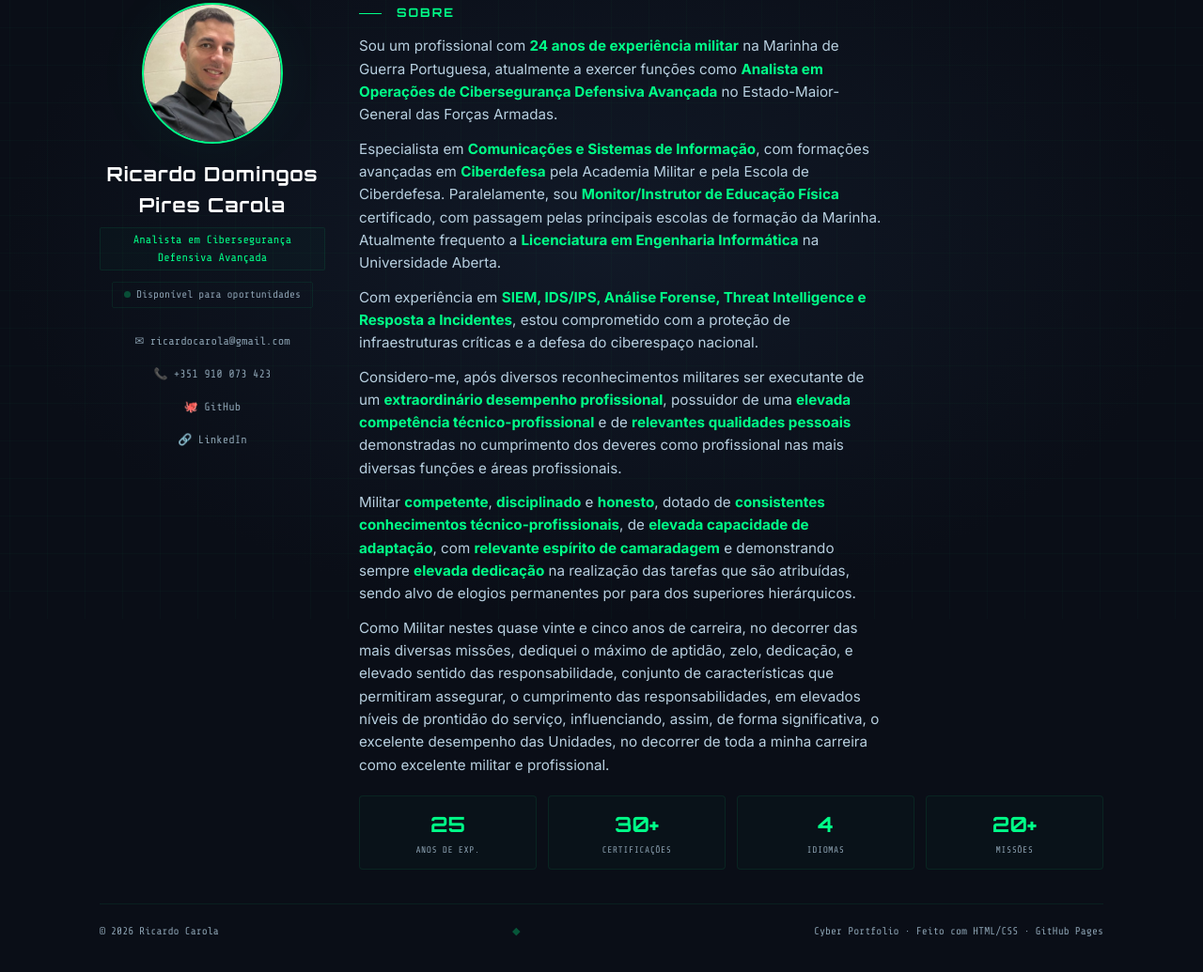
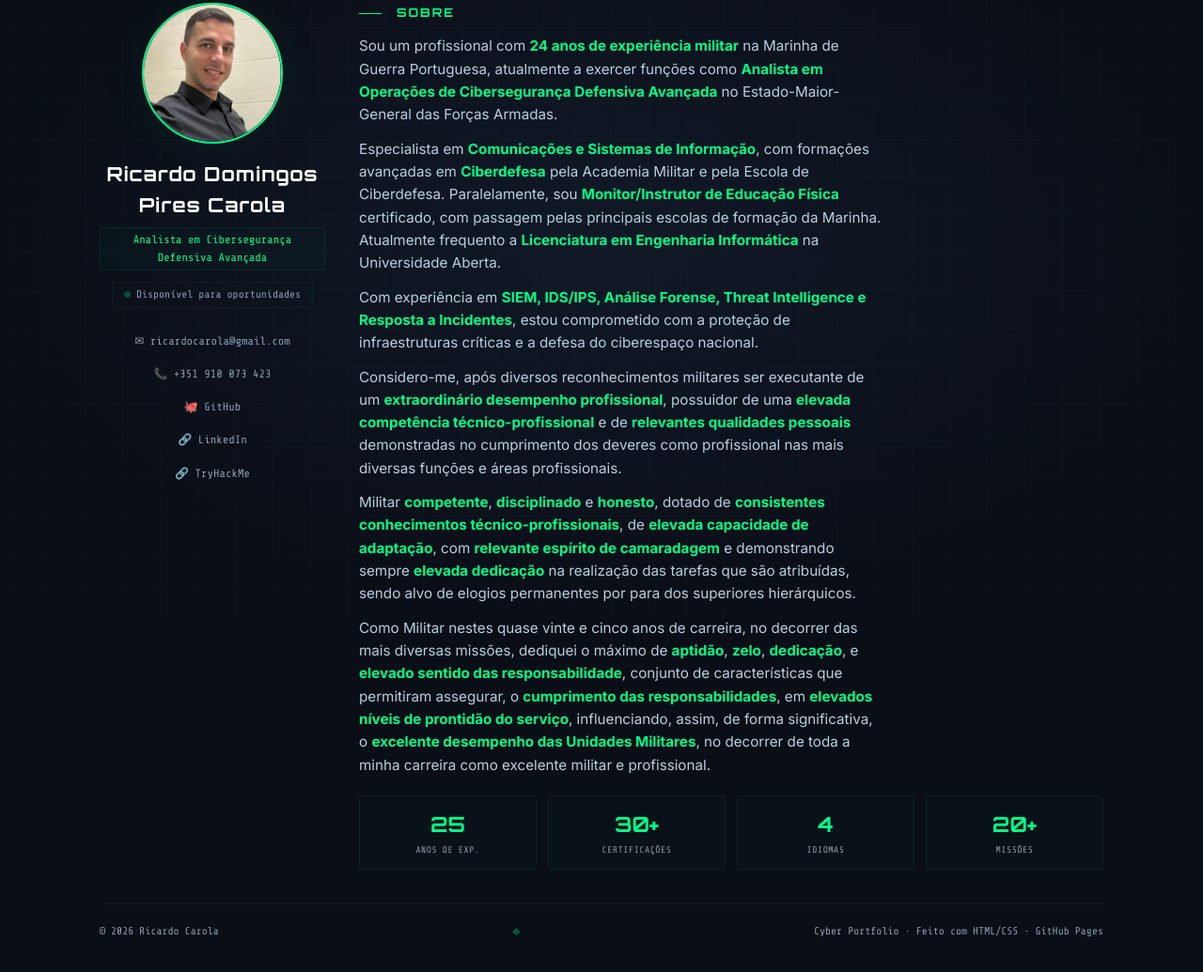
Before and after one commit to ricardocarola-cloud/cvonline, a plain HTML site: page index.html in a window 1280 px wide. Shown: the part 141-1176 px from the top of the page at 94% size. Drawn offline with nearby package versions, Linux system fonts and the light colour scheme.

Commit message:
Update index.html

```diff
--- a/index.html
+++ b/index.html
@@ -62,12 +62,13 @@
         </div>
         <h1>Ricardo Domingos Pires Carola</h1>
         <div class="role" id="roleText">Analista em Cibersegurança Defensiva Avançada</div>
-        <div class="status"><span class="dot"></span><span id="statusText">Disponível para oportunidades</span></div>
+        <div class="status"><span class="dot"></span><span id="statusText">Disponível para Oportunidades Profissionais</span></div>
         <div class="contact-links">
           <a href="mailto:ricardocarola@gmail.com">✉ ricardocarola@gmail.com</a>
           <a href="tel:+351910073423">📞 +351 910 073 423</a>
           <a href="https://github.com/ricardocarola-cloud" target="_blank">🐙 GitHub</a>
           <a href="https://linkedin.com/in/ricardo-carola-5b6a8bb0" target="_blank">🔗 LinkedIn</a>
+          <a href="https://tryhackme.com/p/RicardoCarola" target="_blank">🔗 TryHackMe</a>
         </div>
       </div>
       <div class="profile-main">
@@ -77,7 +78,7 @@
         <p id="sobreP3">Com experiência em <strong>SIEM, IDS/IPS, Análise Forense, Threat Intelligence e Resposta a Incidentes</strong>, estou comprometido com a proteção de infraestruturas críticas e a defesa do ciberespaço nacional.</p>
         <p id="sobreP4">Considero-me, após diversos reconhecimentos militares ser executante de um <strong>extraordinário desempenho profissional</strong>, possuidor de uma <strong>elevada competência técnico-profissional</strong> e de <strong>relevantes qualidades pessoais</strong> demonstradas no cumprimento dos deveres como profissional nas mais diversas funções e áreas profissionais.</p>
         <p id="sobreP5">Militar <strong>competente</strong>, <strong>disciplinado</strong> e <strong>honesto</strong>, dotado de <strong>consistentes conhecimentos técnico-profissionais</strong>, de <strong>elevada capacidade de adaptação</strong>, com <strong>relevante espírito de camaradagem</strong> e demonstrando sempre <strong>elevada dedicação</strong> na realização das tarefas que são atribuídas, sendo alvo de elogios permanentes por para dos superiores hierárquicos.</p>
-        <p id="sobreP5">Como Militar nestes quase vinte e cinco anos de carreira, no decorrer das mais diversas missões, dediquei o máximo de aptidão, zelo, dedicação, e elevado sentido das responsabilidade, conjunto de características que permitiram assegurar, o cumprimento das responsabilidades, em elevados níveis de prontidão do serviço, influenciando, assim, de forma significativa, o excelente desempenho das Unidades, no decorrer de toda a minha carreira como excelente militar e profissional.</p>
+        <p id="sobreP5">Como Militar nestes quase vinte e cinco anos de carreira, no decorrer das mais diversas missões, dediquei o máximo de <strong>aptidão</strong>,  <strong>zelo</strong>,  <strong>dedicação</strong>, e  <strong>elevado sentido das responsabilidade</strong>, conjunto de características que permitiram assegurar, o <strong>cumprimento das responsabilidades</strong>, em <strong>elevados níveis de prontidão do serviço</strong>, influenciando, assim, de forma significativa, o <strong>excelente desempenho das Unidades Militares</strong>, no decorrer de toda a minha carreira como excelente militar e profissional.</p>
         <div class="stats-grid">
           <div class="stat-item">
             <div class="number">25</div>
```
